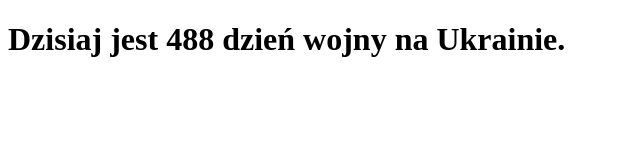
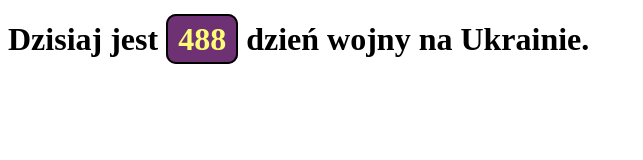
Before and after one commit to astratow/war-days, a plain HTML site: page index.html in a window 1280 px wide. Shown: the whole page, without its empty margins (0-643 px from the left). Drawn offline with Linux system fonts and the light colour scheme.

Commit message:
added styling to span

```diff
--- a/index.html
+++ b/index.html
@@ -4,6 +4,15 @@
 	<meta charset="UTF-8">
 	<meta name="viewport" content="width=device-width, initial-scale=1.0">
 	<title>Licznik dni wojny na Ukrainie</title>
+	<style>
+		span#licznik {
+			background-color: #6e3274;
+			color: #fffd75;
+			border-radius: 10px;
+			border: 2px solid black;
+			padding: 5px 10px;
+		}
+	</style>
 </head>
 <body>
 	<h1>Dzisiaj jest <span id="licznik">0</span> dzień wojny na Ukrainie.</h1>
```
